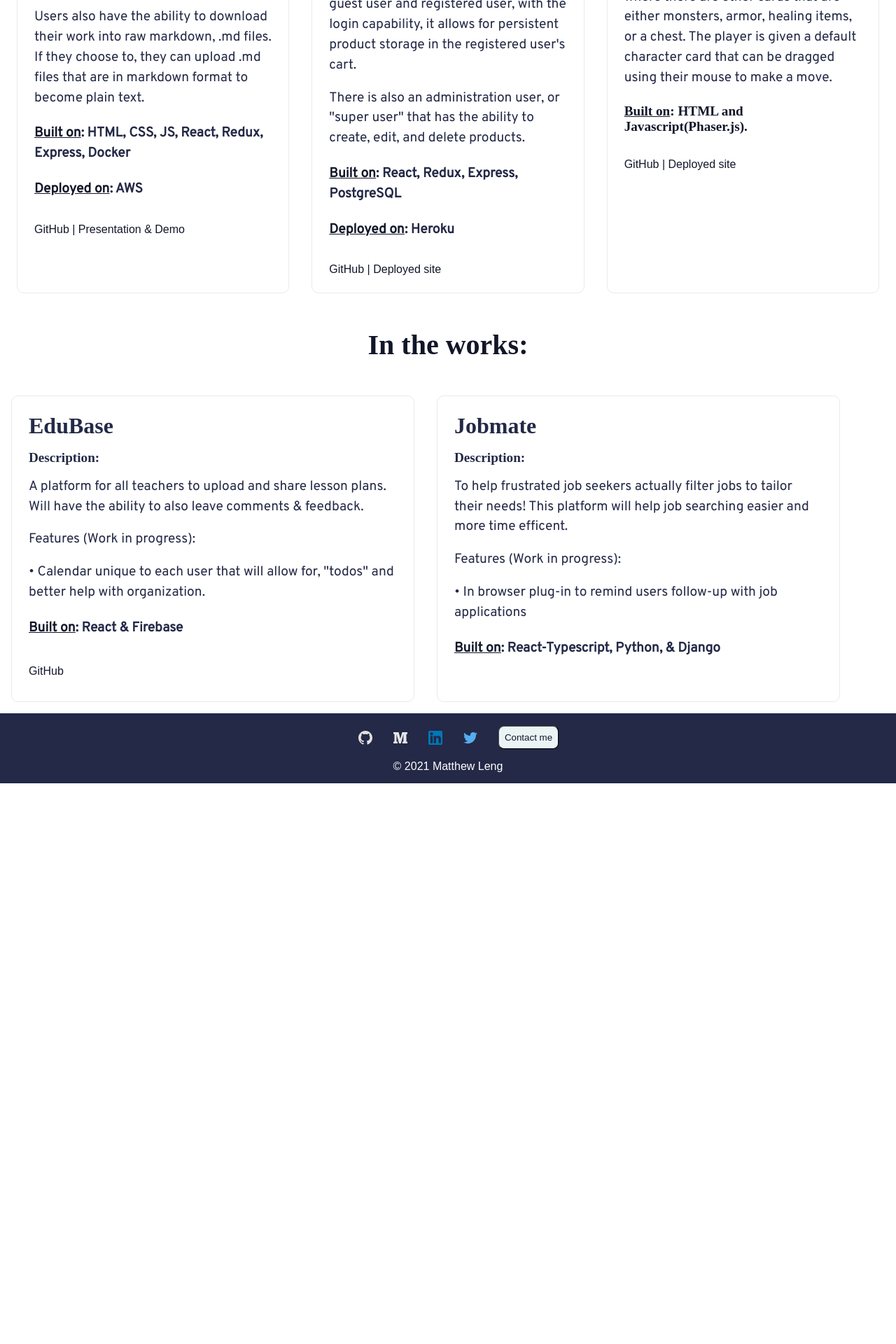
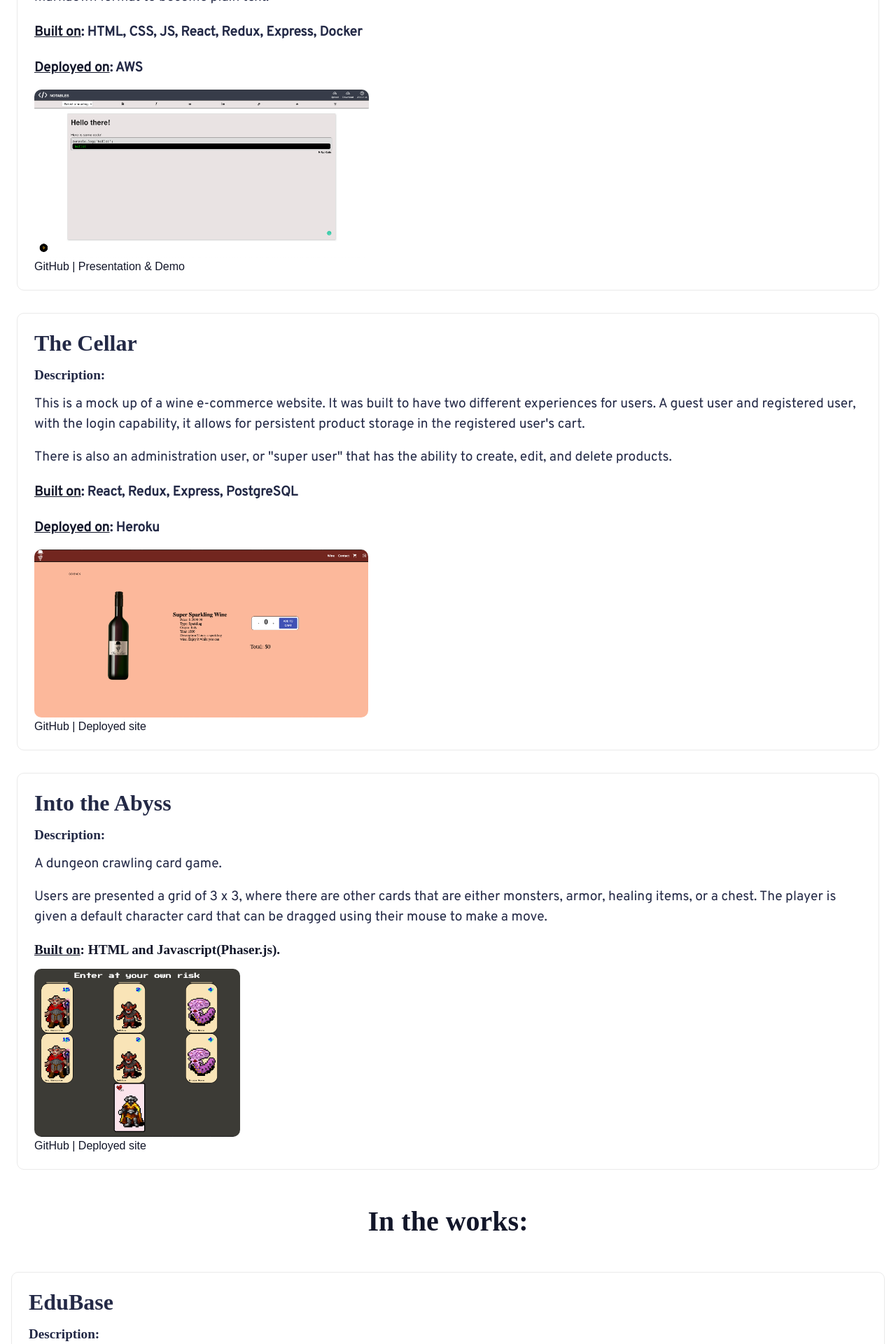
Before and after one commit to Mleng89/portfolio, a Next.js app: page /projects in a window 1280 px wide. Shown: the part 420-2340 px from the top of the page at 70% size. Before the commit the page ends 1539 px from the top, so only its background shows below. Built offline with nearby package versions, Linux system fonts and the light colour scheme; a web font is replaced by a local one.

Commit message:
Added: Project images and quick query fix

```diff
--- a/pages/layout.js
+++ b/pages/layout.js
@@ -105,7 +105,7 @@ export default function Layout({ children, title = 'Matthew Leng' }) {
           }
           ul {
             display: flex;
-            justify-content: flex-end;
+            justify-content: center;
             list-style-type: none;
             margin: 0;
             margin-top: 10px;
--- a/pages/projects.js
+++ b/pages/projects.js
@@ -44,6 +44,7 @@ export default function projects() {
                     <u>Deployed on</u>: AWS
                   </p>
                 </h4>
+                <img src="/notables.png" />
                 <br />
                 <Link href="https://github.com/2011-libra/notables">
                   <a>GitHub</a>
@@ -84,6 +85,7 @@ export default function projects() {
                     <u>Deployed on</u>: Heroku
                   </p>
                 </h4>
+                <img src="/thecellar.png" />
                 <br />
                 <Link href="https://github.com/Team-Kappa/GraceShopper">
                   <a>GitHub</a>
@@ -110,6 +112,7 @@ export default function projects() {
                     <u>Built on</u>: HTML and Javascript(Phaser.js).
                   </b>
                 </h4>
+                <img src="/IntoTheAbyss.png" />
                 <br />
                 <Link href="https://github.com/Mleng89/Stackathon">
                   <a>GitHub</a>
@@ -192,6 +195,10 @@ export default function projects() {
           justify-content: center;
           align-items: center;
         }
+        img {
+          height: 15rem;
+          border-radius: 10px;
+        }
         main {
           flex: 1;
           display: flex;
@@ -199,6 +206,9 @@ export default function projects() {
           justify-content: center;
           align-items: center;
           font-family: 'Chivo', sans-serif;
+        }
+        a {
+          color: 'red';
         }
         .project_container {
           display: flex;
@@ -268,7 +278,7 @@ export default function projects() {
          {
           /* Mobile query */
         }
-        @media only screen and (max-width: 768px) {
+        @media only screen and (max-width: 1450px) {
           .project_container {
             display: flex;
             flex-direction: column;
```
Also changed, not shown: public/notables.png (added), public/thecellar.png (added).
